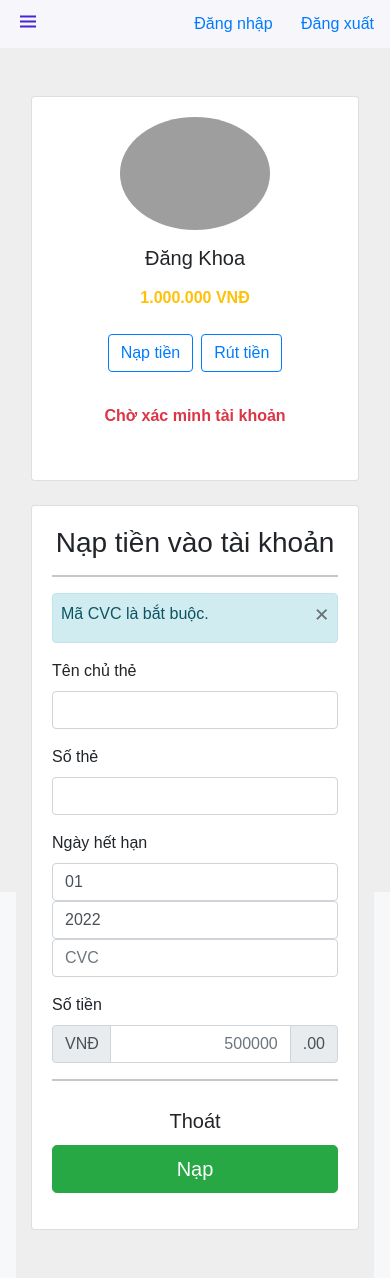
After one commit to itsmehn/SoureCK, a Node server app: template views/recharge.ejs in a window 390 px wide. The commit adds this page. Run offline with Node 20, Linux system fonts and the light colour scheme; the template is opened without the code that fills it, so the values that code supplies are empty; some libraries are stand-ins or nearby versions; grey boxes are pictures that could not be loaded.

Commit message:
update trang Nạp tiền Recharge

```diff
--- a/public/css/style.css
+++ b/public/css/style.css
@@ -3376,7 +3376,7 @@ h2::after {
 	margin: 0 auto;
 	height: 4px;
 	border-radius: 1px;
-	background: #7ac400;
+	background: #4723D9;
 	left: 0;
 	right: 0;
 	bottom: -20px;
@@ -3422,12 +3422,12 @@ h2::after {
 	margin-bottom: 5px;
 }
 .carousel .thumb-content .btn {
-	color: #7ac400;
+	color: #4723D9;
     font-size: 11px;
     text-transform: uppercase;
     font-weight: bold;
     background: none;
-    border: 1px solid #7ac400;
+    border: 1px solid #4723D9;
     padding: 6px 14px;
     margin-top: 5px;
     line-height: 16px;
@@ -3435,7 +3435,7 @@ h2::after {
 }
 .carousel .thumb-content .btn:hover, .carousel .thumb-content .btn:focus {
 	color: #fff;
-	background: #7ac400;
+	background: #5f3fe0;
 	box-shadow: none;
 }
 .carousel .thumb-content .btn i {
@@ -3446,13 +3446,13 @@ h2::after {
 .carousel .carousel-control {
 	height: 44px;
 	width: 40px;
-	background: #7ac400;
+	background: #4723D9;
     margin: auto 0;
     border-radius: 4px;
 	opacity: 0.8;
 }
 .carousel .carousel-control:hover {
-	background: #78bf00;
+	background: #5f3fe0;
 	opacity: 1;
 }
 .carousel .carousel-control i {
--- /dev/null
+++ b/views/recharge.ejs
@@ -0,0 +1,221 @@
+<!DOCTYPE html>
+<html lang="en">
+
+<head>
+    <meta charset="UTF-8">
+    <meta http-equiv="X-UA-Compatible" content="IE=edge">
+    <meta name="viewport" content="width=device-width, initial-scale=1.0">
+    <title>Thông tin tài khoản</title>
+    <link rel="stylesheet" href="https://cdn.jsdelivr.net/npm/bootstrap@5.0.0-beta1/dist/css/bootstrap.min.css">
+    <link rel="stylesheet" href="https://cdn.jsdelivr.net/npm/bootstrap@5.0.0-beta1/dist/js/bootstrap.bundle.min.js">
+    <link rel="stylesheet" href="https://cdnjs.cloudflare.com/ajax/libs/jquery/3.2.1/jquery.min.js">
+    <link rel="stylesheet" href="https://cdn.jsdelivr.net/npm/boxicons@latest/css/boxicons.min.css">
+    <link rel="stylesheet" href="style.css">
+    <link rel="stylesheet" href="https://cdn.jsdelivr.net/npm/bootstrap-icons@1.8.2/font/bootstrap-icons.css">
+    <!-- Bootstrap CSS -->
+    <link rel="stylesheet" href="https://cdn.jsdelivr.net/npm/bootstrap@4.6.1/dist/css/bootstrap.min.css"
+        integrity="sha384-zCbKRCUGaJDkqS1kPbPd7TveP5iyJE0EjAuZQTgFLD2ylzuqKfdKlfG/eSrtxUkn" crossorigin="anonymous">
+
+</head>
+
+<body id="body-pd" style="background-color: #eee;">
+    <header class="header mb-5" id="header">
+        <div class="header_toggle"> <i class='bx bx-menu' id="header-toggle"></i> </div>
+        <div class="">
+            <a class="text-decoration-none" href="">Đăng nhập</a>
+            <a class="text-decoration-none ml-4" href="">Đăng xuất</a>
+        </div>
+    </header>
+
+    <div class="l-navbar" id="nav-bar">
+        <nav class="nav">
+            <div>
+                <a href="#" class="nav_logo">
+                    <i class="bi bi-wallet2 h3 nav_logo-icon"></i>
+                    <span class="nav_logo-name">E-Wallet</span>
+                </a>
+                <div class="nav_list">
+                    <a href="#" class="nav_link active">
+                        <i class='bx bx-grid-alt nav_icon'></i>
+                        <span class="nav_name">Trang chủ</span>
+                    </a>
+                    <a href="profile.html" class="nav_link">
+                        <i class='bx bx-user nav_icon'></i>
+                        <span class="nav_name">Tài khoản</span>
+                    </a>
+                    <a href="#" class="nav_link">
+                        <i class="bi bi-cash-coin nav_icon bx"></i>
+                        <span class="nav_name">Nạp tiền</span>
+                    </a>
+                    <a href="#" class="nav_link">
+                        <i class="bi bi-cash-stack nav_icon bx"></i>
+                        <span class="nav_name">Rút tiền</span>
+                    </a>
+                    <a href="#" class="nav_link">
+                        <i class="bi bi-arrow-right-square nav_icon bx"></i>
+                        <span class="nav_name">Chuyến tiền</span>
+                    </a>
+                    <a href="buy-phone-card.html" class="nav_link">
+                        <i class="bi bi-telephone-plus nav_icon bx"></i>
+                        <span class="nav_name">Mua thẻ điện thoại</span>
+                    </a>
+                    <a href="buy-phone-card.html" class="nav_link">
+                        <i class="bi bi-receipt-cutoff"></i>
+                        <span class="nav_name">Lịch sử giao dịch</span>
+                    </a>
+                </div>
+            </div>
+            <a href="#" class="nav_link">
+                <i class='bx bx-log-out nav_icon'></i>
+                <span class="nav_name">Đăng xuất</span>
+            </a>
+        </nav>
+    </div>
+    <section style="background-color: #eee;">
+        <div class="container py-5 mt-5">
+            <div class="row">
+                <div class="col-lg-4">
+                    <div class="card mb-4">
+                        <div class="card-body text-center">
+                            <img src="https://images.cults3d.com/8OWKFqd-Qk3M1E2ImZp_O2Y6x4I=/516x516/https://files.cults3d.com/uploaders/22153232/illustration-file/56a6b33b-5fb5-4ba9-8408-2ab5c826e4db/st%2Csmall%2C507x507-pad%2C600x600%2Cf8f8f8.jpg"
+                                alt="avatar" class="rounded-circle img-fluid" style="width: 150px;">
+                            <h5 class="my-3">Đăng Khoa</h5>
+                            <p class="text-primary font-weight-bold text-warning mb-4">1.000.000 VNĐ</p>
+                            <div class="d-flex justify-content-center mb-2">
+                                <button type="button" class="btn btn-outline-primary mr-2">Nạp tiền</button>
+                                <button type="button" class="btn btn-outline-primary">Rút tiền</button>
+                            </div>
+                            <div class="d-flex justify-content-center mb-2">
+                                <p class="text-primary font-weight-bold text-danger mb-4 mt-4">Chờ xác minh tài khoản
+                                </p>
+                            </div>
+                        </div>
+                    </div>
+                </div>
+                <div class="col-lg-8">
+                    <!-- form card cc payment -->
+                    <div class="card card-outline-secondary">
+                        <div class="card-body">
+                            <h3 class="text-center">Nạp tiền vào tài khoản</h3>
+                            <hr>
+                            <div class="alert alert-info p-2 pb-3">
+                                <a class="close font-weight-normal initialism" data-dismiss="alert" href="#"><samp>&times;</samp></a>
+                                Mã CVC là bắt buộc.
+                            </div>
+                            <form class="form" role="form" autocomplete="off" name="fomrRecharge">
+                                <div class="form-group">
+                                    <label for="cc_name">Tên chủ thẻ</label>
+                                    <input type="text" class="form-control" id="cc_name" pattern="\w+ \w+.*" title="First and last name" required="required">
+                                </div>
+                                <div class="form-group">
+                                    <label>Số thẻ</label>
+                                    <input type="text" name="IDCard" class="form-control" autocomplete="off" maxlength="6" pattern="(?=.*\d)(?=.*[1-3]).{6}" title="Số thẻ" required="">
+                                </div>
+                                <div class="form-group row">
+                                    <label class="col-md-12">Ngày hết hạn</label>
+                                    <div class="col-md-4">
+                                        <select class="form-control" name="cc_exp_mo" size="0">
+                                            <option value="01">01</option>
+                                            <option value="02">02</option>
+                                            <option value="03">03</option>
+                                            <option value="04">04</option>
+                                            <option value="05">05</option>
+                                            <option value="06">06</option>
+                                            <option value="07">07</option>
+                                            <option value="08">08</option>
+                                            <option value="09">09</option>
+                                            <option value="10">10</option>
+                                            <option value="11">11</option>
+                                            <option value="12">12</option>
+                                        </select>
+                                    </div>
+                                    <div class="col-md-4">
+                                        <select class="form-control" name="cc_exp_yr" size="0">
+                                            <option>2022</option>
+                                            <option>2023</option>
+                                            <option>2024</option>
+                                            <option>2025</option>
+                                            <option>2026</option>
+                                        </select>
+                                    </div>
+                                    <div class="col-md-4">
+                                        <input type="text" class="form-control" autocomplete="off" maxlength="3" pattern="\d{3}" title="Three digits at back of your card" required="" placeholder="CVC">
+                                    </div>
+                                </div>
+                                <div class="row">
+                                    <label class="col-md-12">Số tiền</label>
+                                </div>
+                                <div class="form-inline">
+                                    <div class="input-group">
+                                        <div class="input-group-prepend"><span class="input-group-text">VNĐ</span></div>
+                                        <input type="text" class="form-control text-right" id="exampleInputAmount" placeholder="500000">
+                                        <div class="input-group-append"><span class="input-group-text">.00</span></div>
+                                    </div>
+                                </div>
+                                <hr>
+                                <div class="form-group row">
+                                    <div class="col-md-6">
+                                        <button type="reset" class="btn btn-default btn-lg btn-block">Thoát</button>
+                                    </div>
+                                    <div class="col-md-6">
+                                        <button type="submit" class="btn btn-success btn-lg btn-block">Nạp</button>
+                                    </div>
+                                </div>
+                            </form>
+                        </div>
+                    </div>
+                    <!-- /form card cc payment -->
+                </div>
+            </div>
+        </div>
+    </section>
+    <!--/container-->
+    <!-- <script>
+    document.addEventListener("DOMContentLoaded", function (event) {
+
+      const showNavbar = (toggleId, navId, bodyId, headerId) => {
+        const toggle = document.getElementById(toggleId),
+          nav = document.getElementById(navId),
+          bodypd = document.getElementById(bodyId),
+          headerpd = document.getElementById(headerId)
+
+        // Validate that all variables exist
+        if (toggle && nav && bodypd && headerpd) {
+          toggle.addEventListener('click', () => {
+            // show navbar
+            nav.classList.toggle('show')
+            // change icon
+            toggle.classList.toggle('bx-x')
+            bodypd.classList.toggle('body-pd')
+            // add padding to header
+            headerpd.classList.toggle('body-pd')
+          })
+        }
+      }
+
+      showNavbar('header-toggle', 'nav-bar', 'body-pd', 'header')
+
+      /*===== LINK ACTIVE =====*/
+      const linkColor = document.querySelectorAll('.nav_link')
+
+      function colorLink() {
+        if (linkColor) {
+          linkColor.forEach(l => l.classList.remove('active'))
+          this.classList.add('active')
+        }
+      }
+      linkColor.forEach(l => l.addEventListener('click', colorLink))
+
+      // Your code to run since DOM is loaded and ready
+    });
+  </script> -->
+    <script src="https://kit.fontawesome.com/2e41ebfdb4.js" crossorigin="anonymous"></script>
+    <script src="main.js"></script>
+    <script src="https://cdn.jsdelivr.net/npm/jquery@3.5.1/dist/jquery.slim.min.js"
+        integrity="sha384-DfXdz2htPH0lsSSs5nCTpuj/zy4C+OGpamoFVy38MVBnE+IbbVYUew+OrCXaRkfj"
+        crossorigin="anonymous"></script>
+    <script src="https://cdn.jsdelivr.net/npm/bootstrap@4.6.1/dist/js/bootstrap.bundle.min.js"
+        integrity="sha384-fQybjgWLrvvRgtW6bFlB7jaZrFsaBXjsOMm/tB9LTS58ONXgqbR9W8oWht/amnpF"
+        crossorigin="anonymous"></script>
+</body>
+</html>
```
